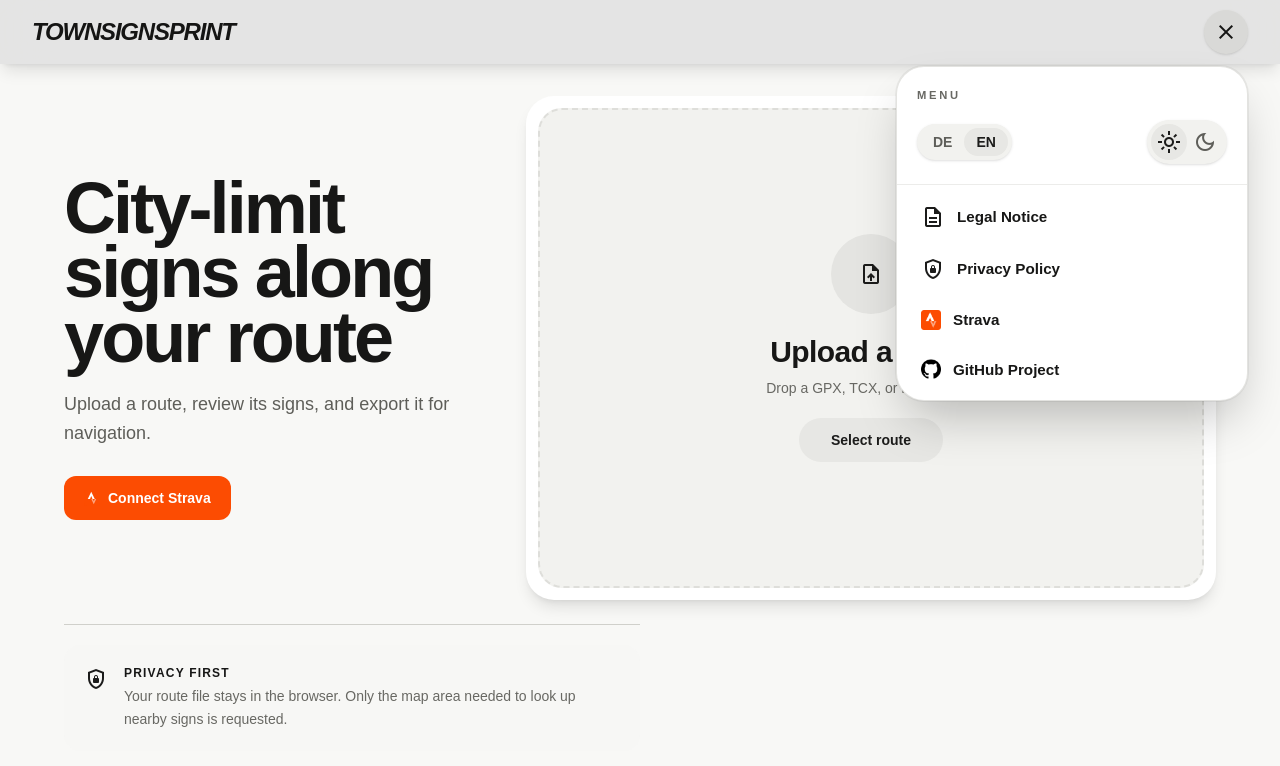
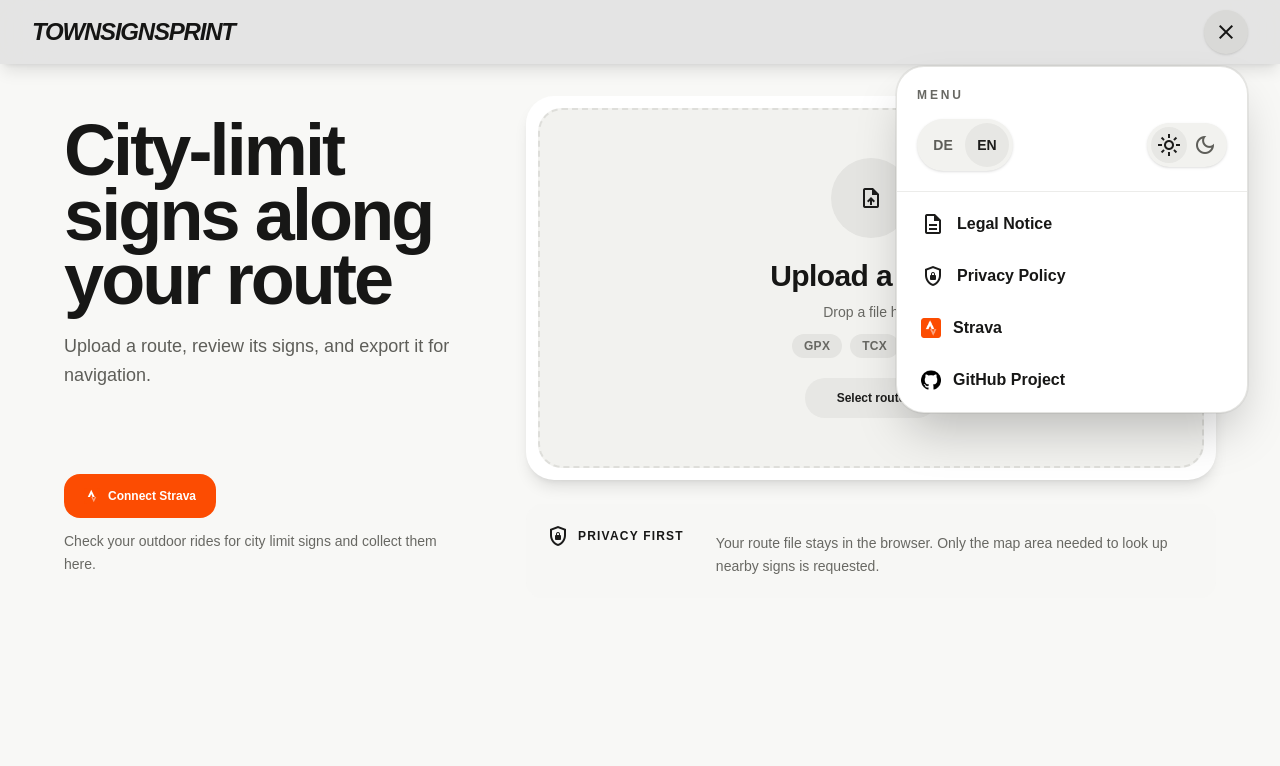
Before and after one commit to tobiaskeiner/ortsschildsprint, a React (Vite) app in the folder frontend/: page / in a window 1280 px wide. Both pictures are taken after a click on the button "menu". Shown: the top 766 px of the page. Built offline with nearby package versions, Linux system fonts and the light colour scheme.

Commit message:
Polish home screen upload UX (#112)

```diff
--- a/frontend/src/components/AppMenu.tsx
+++ b/frontend/src/components/AppMenu.tsx
@@ -53,11 +53,11 @@ const MenuAction: React.FC<MenuActionProps> = ({
           src={imageSrc}
         />
       ) : (
-        <span className="material-symbols-outlined text-[1.2rem] text-primary">
+        <span className="material-symbols-outlined text-xl text-primary">
           {icon}
         </span>
       )}
-      <span className="text-sm font-semibold sm:text-[0.95rem]">
+      <span className="text-sm font-semibold sm:text-base">
         <FormattedMessage id={labelId} />
       </span>
     </>
@@ -124,7 +124,7 @@ const AppMenu: React.FC<AppMenuProps> = ({
         onClick={() => setIsOpen((open) => !open)}
         type="button"
       >
-        <span className="material-symbols-outlined text-[1.35rem]">
+        <span className="material-symbols-outlined text-xl">
           {isOpen ? "close" : "menu"}
         </span>
       </button>
@@ -139,7 +139,7 @@ const AppMenu: React.FC<AppMenuProps> = ({
       {isOpen && (
         <div className="absolute right-0 top-[calc(100%+0.75rem)] z-50 w-[min(calc(100vw-2rem),22rem)] overflow-hidden rounded-[1.75rem] border border-outline-variant/60 bg-surface-container-lowest shadow-2xl ring-1 ring-black/5">
           <div className="border-b border-outline-variant/40 px-5 py-5">
-            <p className="text-[0.7rem] font-headline font-black uppercase tracking-[0.24em] text-secondary">
+            <p className="text-xs font-headline font-black uppercase tracking-[0.24em] text-secondary">
               <FormattedMessage id="menu.title" />
             </p>
             <div className="mt-4 flex items-center justify-between gap-3">
--- a/frontend/src/components/FileUpload.tsx
+++ b/frontend/src/components/FileUpload.tsx
@@ -1,8 +1,8 @@
-import { use, useEffect, useState } from "react";
-import Dropzone from "react-dropzone";
+import { use, useEffect, useRef, useState } from "react";
+import { useDropzone } from "react-dropzone";
 import useFileParse from "../hooks/useParseFile";
 import { GeoJsonContext } from "../context/GeoJsonContext";
-import { FormattedMessage } from "react-intl";
+import { FormattedMessage, useIntl } from "react-intl";
 
 interface FileUploaderProps {
   onParseSuccessful?: () => void;
@@ -12,6 +12,7 @@ const FileUploader: React.FC<FileUploaderProps> = (props) => {
   const { onParseSuccessful } = props;
   const geoContext = use(GeoJsonContext);
   const { parseFile } = useFileParse();
+  const intl = useIntl();
   const [isTouchDevice, setIsTouchDevice] = useState(() => {
     if (typeof window === "undefined") {
       return false;
@@ -22,6 +23,10 @@ const FileUploader: React.FC<FileUploaderProps> = (props) => {
       navigator.maxTouchPoints > 0
     );
   });
+
+  // Bumped on every new drop and on cancel; in-flight parses check it and
+  // discard their results, so only the newest run may write state.
+  const runIdRef = useRef(0);
 
   useEffect(() => {
     if (typeof window === "undefined") {
@@ -39,35 +44,73 @@ const FileUploader: React.FC<FileUploaderProps> = (props) => {
     };
   }, []);
 
-  return (
-    <div className="rounded-[1.75rem] bg-surface-container-lowest p-2 shadow-lg sm:p-3">
-      <div className="group relative flex min-h-[23rem] flex-col items-center justify-center overflow-hidden rounded-[1.5rem] border-2 border-dashed border-outline-variant/60 bg-surface-container-low px-5 py-10 text-center transition-[border-color,background-color] hover:border-primary hover:bg-surface-container sm:min-h-[26rem] sm:px-8 md:min-h-[30rem] md:px-10">
-        <Dropzone
-          maxFiles={1}
-          noClick
-          noDrag={isTouchDevice}
-          accept={{ "application/xml": [".gpx", ".tcx", ".fit"] }}
-          onDrop={(acceptedFiles) =>
+  const { getRootProps, getInputProps, open, isDragActive } = useDropzone({
+    maxFiles: 1,
+    noKeyboard: true,
+    noDrag: isTouchDevice,
+    accept: { "application/xml": [".gpx", ".tcx", ".fit"] },
+    onDrop: (acceptedFiles) => {
+      const runId = ++runIdRef.current;
       void parseFile({
         file: acceptedFiles[0],
         onSuccess: onParseSuccessful,
-            })
-          }
-        >
-          {({ getRootProps, getInputProps, open }) => (
-            <section className="w-full">
+        isCancelled: () => runIdRef.current !== runId,
+      });
+    },
+    onDropRejected: () => {
+      runIdRef.current += 1;
+      geoContext?.reset();
+      geoContext?.setParseError("error.parse.rejectedFile");
+      geoContext?.setParseState("Error");
+    },
+  });
+
+  const cancelParse = () => {
+    runIdRef.current += 1;
+    geoContext?.reset();
+  };
+
+  return (
+    <div className="rounded-[1.75rem] bg-surface-container-lowest p-2 shadow-lg sm:p-3">
       <div
         {...getRootProps({
-                  className: isTouchDevice ? "w-full" : "w-full cursor-pointer",
+          className: `flex flex-col items-center justify-center overflow-hidden rounded-[1.5rem] border-2 border-dashed px-6 py-10 text-center transition-[border-color,background-color] sm:px-10 sm:py-12 ${
+            isDragActive
+              ? "border-primary bg-surface-container"
+              : "border-outline-variant/60 bg-surface-container-low"
+          } ${isTouchDevice ? "" : "cursor-pointer"}`,
         })}
       >
         <input {...getInputProps()} />
+        <p className="sr-only" role="status">
+          {geoContext?.parseState === "inProgress"
+            ? intl.formatMessage({ id: "upload.processing" })
+            : ""}
+        </p>
         {geoContext?.parseState === "inProgress" ? (
           <div className="flex flex-col items-center gap-4">
-                    <div className="w-12 h-12 border-4 border-primary-container border-t-primary rounded-full animate-spin"></div>
-                    <p className="text-secondary font-medium">
-                      Processing file...
+            <div
+              aria-hidden="true"
+              className="h-12 w-12 animate-spin rounded-full border-4 border-primary-container border-t-primary"
+            ></div>
+            <p className="font-medium text-secondary">
+              <FormattedMessage id="upload.processing" />
             </p>
+            {geoContext?.rawFileName && (
+              <p className="max-w-full truncate px-2 text-xs text-secondary">
+                {geoContext.rawFileName}
+              </p>
+            )}
+            <button
+              className="inline-flex min-h-11 items-center rounded-full bg-surface-container-high px-5 font-headline text-sm font-bold text-on-surface transition-colors hover:cursor-pointer hover:bg-surface-container-highest"
+              onClick={(event) => {
+                event.stopPropagation();
+                cancelParse();
+              }}
+              type="button"
+            >
+              <FormattedMessage id="upload.cancel" />
+            </button>
           </div>
         ) : (
           <div className="relative z-10 flex flex-col items-center gap-5">
@@ -86,27 +129,34 @@ const FileUploader: React.FC<FileUploaderProps> = (props) => {
               <p className="mt-2 text-sm text-secondary">
                 <FormattedMessage
                   id={
-                            isTouchDevice
-                              ? "upload.subtitle.mobile"
-                              : "upload.subtitle"
+                    isTouchDevice ? "upload.subtitle.mobile" : "upload.subtitle"
                   }
                 />
               </p>
+              <div className="mt-3 flex flex-wrap items-center justify-center gap-2">
+                {["GPX", "TCX", "FIT"].map((format) => (
+                  <span
+                    className="rounded-full bg-surface-container-high px-3 py-1 text-xs font-semibold tracking-wide text-secondary"
+                    key={format}
+                  >
+                    {format}
+                  </span>
+                ))}
+              </div>
             </div>
             <button
-                      className="w-full max-w-xs rounded-full bg-primary-container px-8 py-3 font-headline text-sm font-black text-on-primary-container transition-[background-color,transform] hover:cursor-pointer hover:bg-surface-container-highest active:scale-[0.98] sm:w-auto"
+              className="w-full max-w-xs rounded-full bg-primary-container px-8 py-3 font-headline text-xs font-bold text-on-primary-container transition-[background-color,transform] hover:cursor-pointer hover:bg-surface-container-highest active:scale-[0.98] sm:w-auto"
               type="button"
-                      onClick={open}
+              onClick={(event) => {
+                event.stopPropagation();
+                open();
+              }}
             >
               <FormattedMessage id="upload.button" />
             </button>
           </div>
         )}
       </div>
-            </section>
-          )}
-        </Dropzone>
-      </div>
     </div>
   );
 };
--- a/frontend/src/components/LocaleSwitcher.tsx
+++ b/frontend/src/components/LocaleSwitcher.tsx
@@ -28,7 +28,7 @@ const LocaleSwitcher: React.FC<LocaleSwitcherProps> = ({
             key={supportedLocale}
             aria-label={intl.formatMessage({ id: localeLabelId })}
             aria-pressed={isSelected}
-            className={`rounded-full px-3 py-1 text-xs font-semibold transition-colors hover:cursor-pointer sm:text-sm ${
+            className={`flex min-h-11 min-w-11 items-center justify-center rounded-full px-3 text-xs font-semibold transition-colors hover:cursor-pointer sm:text-sm ${
               isSelected
                 ? "bg-primary-container text-on-primary-container"
                 : "text-on-surface-variant hover:bg-surface-container"
--- a/frontend/src/components/PrivacyStatement.tsx
+++ b/frontend/src/components/PrivacyStatement.tsx
@@ -2,21 +2,19 @@ import { FormattedMessage } from "react-intl";
 
 const PrivacyStatement: React.FC = () => {
   return (
-    <div className="flex flex-row gap-3 rounded-2xl bg-primary-container/8 p-4 sm:flex-row sm:items-start sm:gap-4 sm:p-5">
+    <div className="flex flex-col gap-3 rounded-2xl bg-primary-container/8 p-4 sm:flex-row sm:items-baseline sm:justify-between sm:gap-8 sm:p-5">
+      <p className="flex shrink-0 items-center gap-2 font-headline text-xs font-black uppercase tracking-widest text-on-surface">
         <span
-        className="material-symbols-outlined mt-0.5 text-primary"
+          className="material-symbols-outlined text-primary"
           data-icon="shield_lock"
         >
           shield_lock
         </span>
-      <div>
-        <p className="mb-1 font-headline text-xs font-black uppercase tracking-widest text-on-surface">
         <FormattedMessage id="privacy.title" />
       </p>
-        <p className="text-xs font-medium leading-relaxed text-secondary sm:text-sm">
+      <p className="max-w-2xl text-xs font-medium leading-relaxed text-secondary sm:text-sm">
         <FormattedMessage id="privacy.description" />
       </p>
-      </div>
     </div>
   );
 };
--- a/frontend/src/hooks/useParseFile.tsx
+++ b/frontend/src/hooks/useParseFile.tsx
@@ -15,6 +15,7 @@ import { buildRouteIndex, findSnapCandidates } from "../utils/indexRoute";
 interface parseFileProps {
   file: File;
   onSuccess?: () => void;
+  isCancelled?: () => boolean;
 }
 
 const getParseErrorMessageId = (error: unknown) => {
@@ -70,7 +71,11 @@ export const parseFitToGeoJson = (
 const useParseFile = () => {
   const geoJsonContext = use(GeoJsonContext);
 
-  const parseFile = async ({ file, onSuccess }: parseFileProps) => {
+  const parseFile = async ({
+    file,
+    onSuccess,
+    isCancelled,
+  }: parseFileProps) => {
     geoJsonContext?.reset();
     geoJsonContext?.setParseState("inProgress");
     geoJsonContext?.setParseError(null);
@@ -83,12 +88,14 @@ const useParseFile = () => {
 
       if (extension === "fit") {
         const buffer = await file.arrayBuffer();
+        if (isCancelled?.()) return;
         const { geoJson: parsedGeoJson, routeName } = parseFitToGeoJson(buffer);
         geoJsonContext?.setRouteName(routeName);
         geoJsonContext?.setGeoJson(parsedGeoJson);
         geoJson = parsedGeoJson;
       } else if (extension === "tcx") {
         const text = await file.text();
+        if (isCancelled?.()) return;
         const xml = new DOMParser().parseFromString(text, "text/xml");
         const parsedGeoJson = tcx(xml);
 
@@ -103,6 +110,7 @@ const useParseFile = () => {
         geoJson = parsedGeoJson;
       } else {
         const text = await file.text();
+        if (isCancelled?.()) return;
         const xml = new DOMParser().parseFromString(text, "text/xml");
         const parsedGeoJson = gpx(xml);
 
@@ -122,6 +130,7 @@ const useParseFile = () => {
 
       geoJsonContext?.setParseState("Done");
       geoJsonContext?.setParseError(null);
+      if (isCancelled?.()) return;
       onSuccess?.();
 
       // already fetch signs for performance
@@ -137,6 +146,7 @@ const useParseFile = () => {
         }),
       });
       const signs = (await response.json()) as SignsResponse;
+      if (isCancelled?.()) return;
 
       // transform geoJson to turf line
       const line = geoJson.features.find(
@@ -182,6 +192,7 @@ const useParseFile = () => {
         }),
       );
     } catch (error) {
+      if (isCancelled?.()) return;
       geoJsonContext?.setParseError(getParseErrorMessageId(error));
       geoJsonContext?.setParseState("Error");
     }
--- a/frontend/src/routes/RootLayout.tsx
+++ b/frontend/src/routes/RootLayout.tsx
@@ -117,7 +117,7 @@ const RootLayout: React.FC = () => {
                   <span className="sr-only">
                     <FormattedMessage id={labelId} />
                   </span>
-                  <span className="material-symbols-outlined text-[1.2rem]">
+                  <span className="material-symbols-outlined text-xl">
                     {icon}
                   </span>
                 </button>
--- a/frontend/src/steps/Home.tsx
+++ b/frontend/src/steps/Home.tsx
@@ -16,33 +16,39 @@ const Home: React.FC = () => {
 
   return (
     <>
-      <div className="mx-auto grid w-full max-w-6xl gap-8 lg:grid-cols-[minmax(20rem,0.75fr)_minmax(32rem,1.25fr)] lg:items-center lg:gap-12">
-        <div>
+      <div className="mx-auto grid w-full max-w-6xl gap-6 lg:grid-cols-[minmax(20rem,0.75fr)_minmax(32rem,1.25fr)] lg:items-center lg:gap-x-12 lg:gap-y-10">
+        <div className="lg:col-start-1 lg:row-start-1">
           <h1 className="max-w-[11ch] text-balance font-headline text-5xl font-black leading-[0.9] tracking-[-0.04em] text-on-surface sm:text-6xl lg:text-7xl">
             <FormattedMessage id="home.title" />
           </h1>
-          <p className="mt-5 max-w-[38rem] text-base leading-relaxed text-on-surface-variant sm:text-lg">
+          <p className="mt-5 max-w-md text-base leading-relaxed text-on-surface-variant sm:text-lg">
             <FormattedMessage id="home.description"></FormattedMessage>
           </p>
-          <a
-            className="mt-7 inline-flex min-h-11 items-center gap-2 rounded-xl bg-strava-orange px-5 py-3 font-headline text-sm font-black text-white transition-[background-color,transform] hover:cursor-pointer hover:bg-strava-orange-hover active:scale-[0.98]"
-            href={STRAVA_ROUTE}
-          >
-            <img alt="" className="h-4 w-4" src="/img/strava.png" />
-            <FormattedMessage id="strava.home.link" />
-          </a>
         </div>
-        <div>
+        <div className="flex flex-col gap-6 lg:col-span-1 lg:col-start-2 lg:row-span-2 lg:row-start-1">
           <FileUploader
             onParseSuccessful={() => {
               navigateToWorkflow();
             }}
           />
+          <PrivacyStatement />
         </div>
-      </div>
-      <div className="mx-auto mt-6 w-full max-w-6xl">
-        <div className="max-w-xl border-t border-outline-variant pt-5">
-          <PrivacyStatement />
+        <div className="mt-8 lg:col-start-1 lg:row-start-2 lg:mt-0">
+          <a
+            className="inline-flex min-h-11 items-center gap-2 rounded-2xl bg-strava-orange px-5 py-3.5 font-headline text-xs font-bold text-white transition-[background-color,transform] hover:cursor-pointer hover:bg-strava-orange-hover active:scale-[0.98]"
+            href={STRAVA_ROUTE}
+          >
+            <img
+              alt=""
+              aria-hidden="true"
+              className="h-4 w-4"
+              src="/img/strava.png"
+            />
+            <FormattedMessage id="strava.home.link" />
+          </a>
+          <p className="mt-3 max-w-sm text-sm leading-relaxed text-secondary">
+            <FormattedMessage id="strava.connect.description" />
+          </p>
         </div>
       </div>
       {/* Error Popup Implementation */}
@@ -53,6 +59,7 @@ const Home: React.FC = () => {
               id={geoContext.parseError ?? "error.parse.generic"}
             />
           }
+          onDismiss={() => geoContext.reset()}
         />
       )}
     </>
--- a/frontend/src/translations.ts
+++ b/frontend/src/translations.ts
@@ -124,9 +124,14 @@ export const messages: Record<AppLocale, Record<string, string>> = {
     "privacy.description":
       "Deine Routendatei bleibt im Browser. Für die Suche nach Ortsschildern wird nur der benötigte Kartenausschnitt abgefragt.",
     "upload.title": "Route hochladen",
-    "upload.subtitle": "GPX-, TCX- oder FIT-Datei hier ablegen",
-    "upload.subtitle.mobile": "GPX-, TCX- oder FIT-Datei auswählen",
+    "upload.subtitle": "Datei hier ablegen",
+    "upload.subtitle.mobile": "Datei auswählen",
     "upload.button": "Route auswählen",
+    "upload.processing": "Route wird verarbeitet …",
+    "upload.cancel": "Abbrechen",
+    "error.dismiss": "Fehlermeldung schließen",
+    "error.parse.rejectedFile":
+      "Dieser Dateityp wird nicht unterstützt. Wähle eine GPX-, TCX- oder FIT-Datei.",
     "stepper.upload": "Hochladen",
     "stepper.edit": "Bearbeiten",
     "stepper.export": "Exportieren",
@@ -166,7 +171,7 @@ export const messages: Record<AppLocale, Record<string, string>> = {
     "export.tcx.description": "Abbiegehinweise für die Navigation",
     "export.fit.label": "FIT (Empfohlen)",
     "export.fit.description":
-      "Optimiert für moderne Garmin-Geräte. Empfohlen, da das Format Wegpunkte für definierte Distanzen speichern kann, was verhindern kann das Ortsschilder mehrmals angezeigt werden falls man in einer anderen Richtung daran vorbei fährt.",
+      "Optimiert für moderne Garmin-Geräte. Empfohlen, da das Format Wegpunkte für definierte Distanzen speichern kann. So wird verhindert, dass Ortsschilder mehrmals angezeigt werden, wenn man in der Gegenrichtung an ihnen vorbeifährt.",
     "export.download": "Route herunterladen",
     "error.title": "Fehler:",
     "error.parse.generic":
@@ -304,9 +309,14 @@ export const messages: Record<AppLocale, Record<string, string>> = {
     "privacy.description":
       "Your route file stays in the browser. Only the map area needed to look up nearby signs is requested.",
     "upload.title": "Upload a route",
-    "upload.subtitle": "Drop a GPX, TCX, or FIT file here",
-    "upload.subtitle.mobile": "Select a GPX, TCX, or FIT file",
+    "upload.subtitle": "Drop a file here",
+    "upload.subtitle.mobile": "Select a file",
     "upload.button": "Select route",
+    "upload.processing": "Processing route …",
+    "upload.cancel": "Cancel",
+    "error.dismiss": "Dismiss error",
+    "error.parse.rejectedFile":
+      "This file type is not supported. Choose a GPX, TCX, or FIT file.",
     "stepper.upload": "Upload",
     "stepper.edit": "Edit",
     "stepper.export": "Export",
@@ -345,7 +355,7 @@ export const messages: Record<AppLocale, Record<string, string>> = {
     "export.tcx.description": "Turn by turn navigation",
     "export.fit.label": "FIT (Recommended)",
     "export.fit.description":
-      "Optimized for modern Garmin devices and preserves multiple route passes for the same sign. Recommended because format supports Waypoints on specified distances.",
+      "Optimized for modern Garmin devices. Recommended because the format stores waypoints at defined distances, so a sign is not displayed multiple times when you pass it in the opposite direction.",
     "export.download": "Download Enriched Route",
     "error.title": "Error:",
     "error.parse.generic": "Something went wrong while parsing the file.",
```
Also changed, not shown: frontend/src/components/ErrorAlert.tsx (+25 -4 lines), 1 other file (tests, documents, lock files or other folders). Lines whose indentation alone changed are shown as unchanged.
